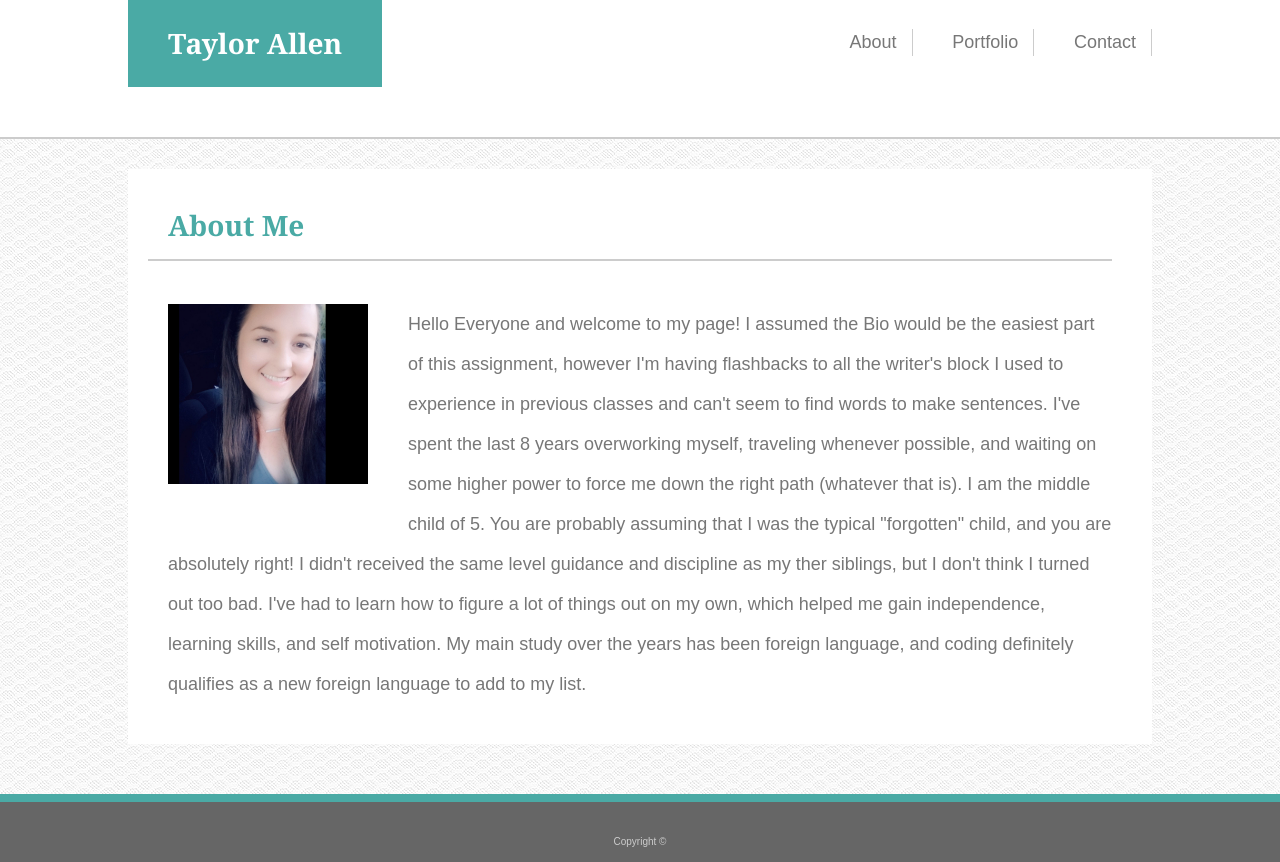
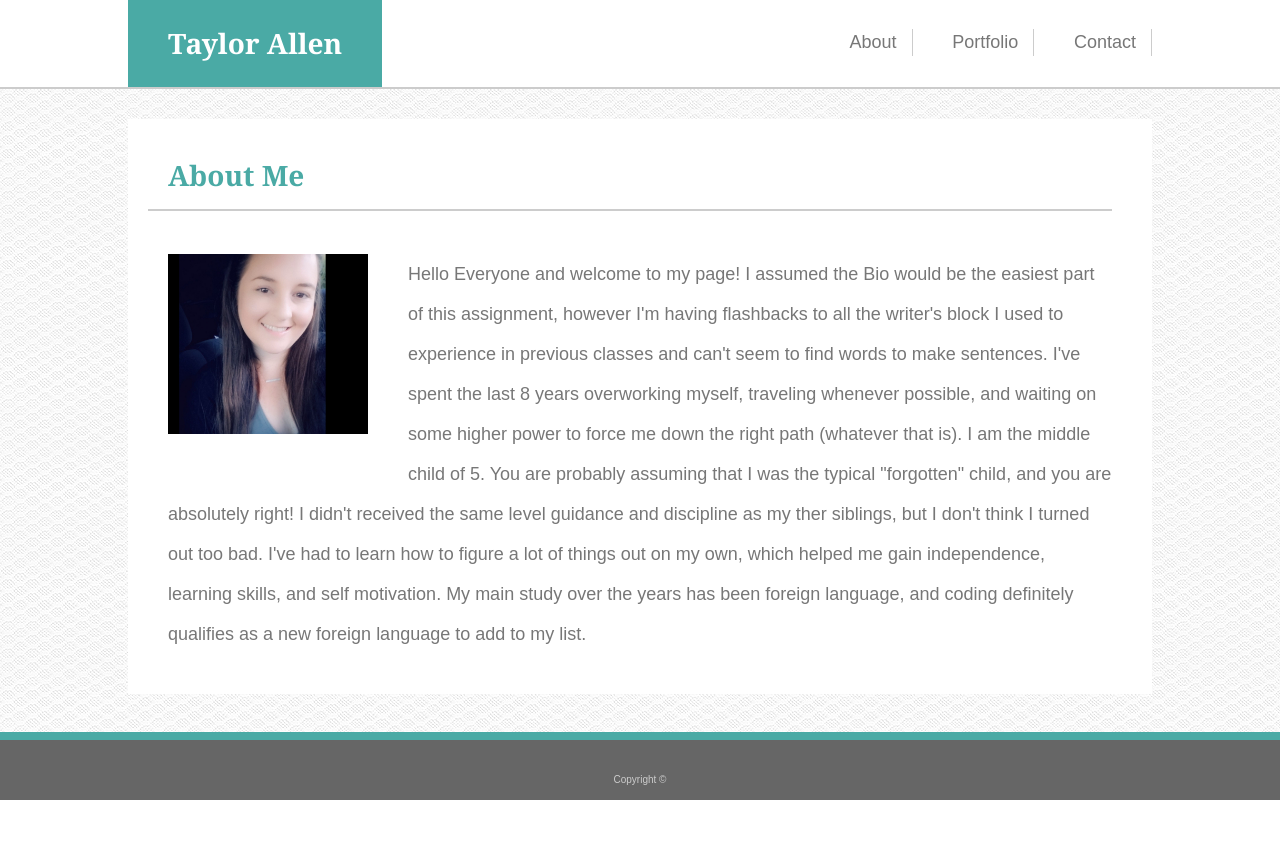
Before and after one commit to taylorallen02/homework1, a plain HTML site: page index.html in a window 1280 px wide. After the commit the page ends 800 px from the top, so only its background shows below. Drawn offline with Linux system fonts and the light colour scheme; files whose address does not match are found by name.

Commit message:
Lets Try This Again

```diff
--- a/assets/css/style.css
+++ b/assets/css/style.css
@@ -11,11 +11,12 @@ body {
     font-size: 18px;
     line-height: 150%;
     color: #777777;
-    background-image: url(c:/users/owner/desktop/bootcamp/homework1/assets/images/sneaker_mesh_fabric.png)
+    background-image: url(c:/users/owner/desktop/bootcamp/homework1/homework1/assets/images/sneaker_mesh_fabric.png)
 }
 
 header {
     border-bottom: 2px solid #cccccc;
+    padding-bottom: 0;
 }
 
 h1 {
@@ -72,7 +73,7 @@ p {
     width: 1024px;
     margin: 0 auto;
     background-color: #ffffff;
-    margin-bottom: 50px;
+
 }
 
 #main-bio {
```
